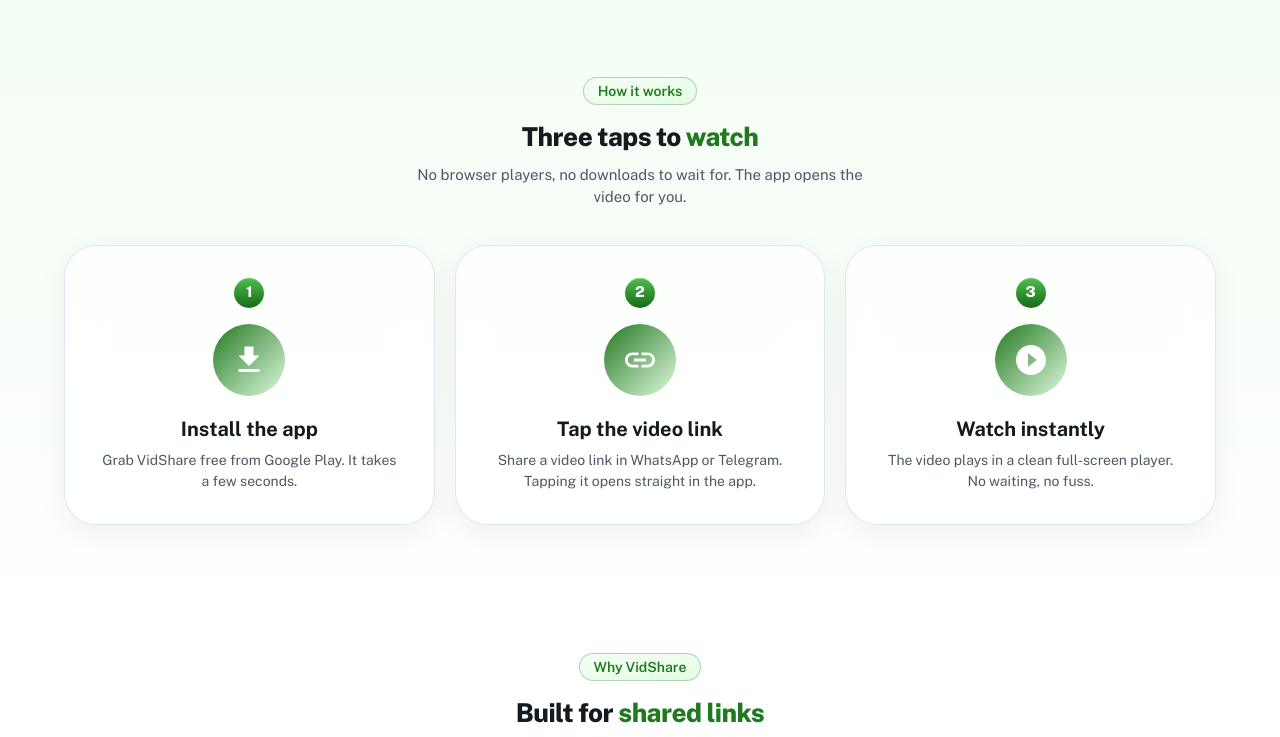
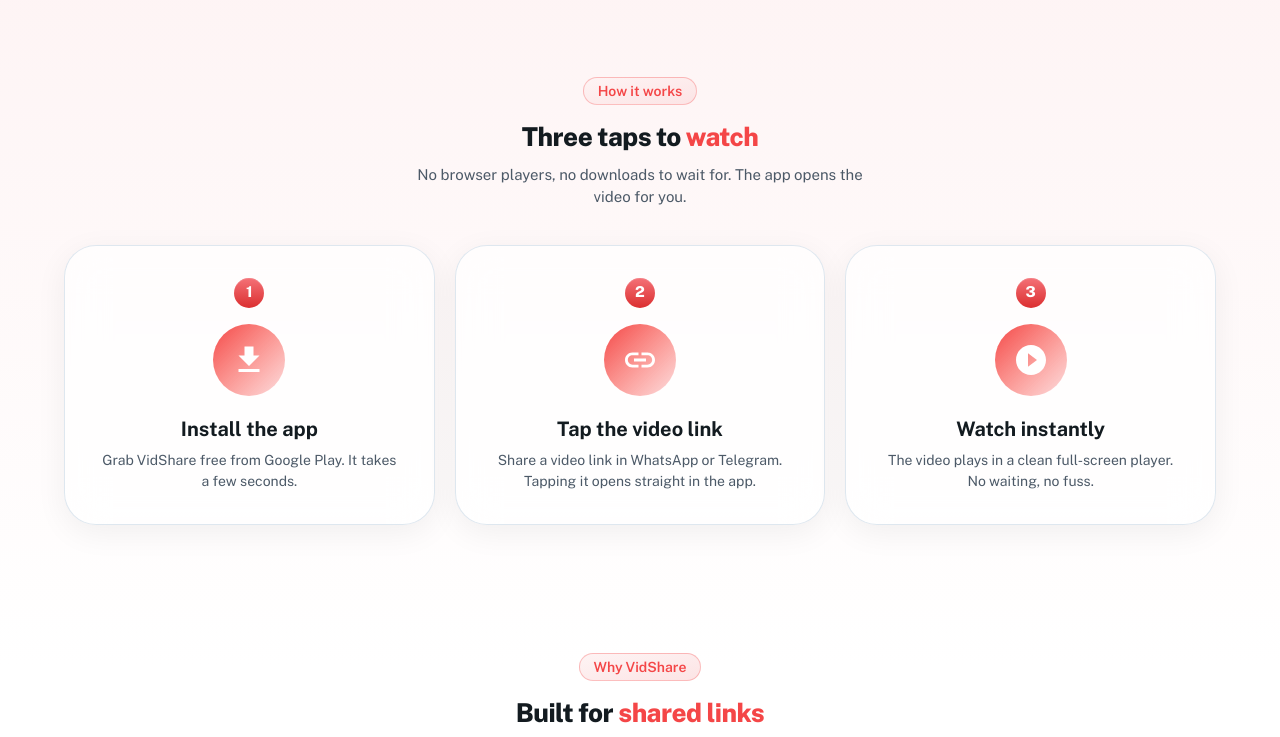
Before and after one commit to naitikprime07/videoshare-web, a website: page frontend/index.html in a window 1280 px wide. Shown: the part 1021-1758 px from the top of the page. Drawn offline with nearby package versions, Linux system fonts and the light colour scheme; no server answers.

Commit message:
WIP: current changes before stash apply

```diff
--- a/api/src/pages.js
+++ b/api/src/pages.js
@@ -345,7 +345,7 @@
 <title>${escapeHtml(title)}</title>
 <meta name="description" content="${escapeHtml(description)}">
 <meta name="robots" content="noindex, nofollow">
-<meta name="theme-color" content="#1F7A1F">
+<meta name="theme-color" content="#F44647">
 <meta property="og:type" content="website">
 <meta property="og:site_name" content="${escapeHtml(c.env.APP_NAME)}">
 <meta property="og:title" content="${escapeHtml(title)}">
--- a/frontend/dashboard/dashboard.css
+++ b/frontend/dashboard/dashboard.css
@@ -9,19 +9,19 @@
   --text: #111A16;
   --text-2: #3D4A44;
   --muted: #6A7973;
-  --primary: #1F7A1F;
-  --primary-hover: #196619;
-  --primary-soft: #EAF6EA;
+  --primary: #F44647;
+  --primary-hover: #DB2F30;
+  --primary-soft: #FCE7E8;
   --primary-text: #FFFFFF;
-  --chart: #1F7A1F;
+  --chart: #F44647;
   --grid: #EDF1EF;
   --up: #15803D;
   --down: #B91C1C;
   --danger: #B91C1C;
   --danger-soft: #FEF2F2;
-  --shadow-sm: 0 1px 2px rgba(16, 24, 20, .05);
-  --shadow: 0 1px 2px rgba(16, 24, 20, .04), 0 4px 16px rgba(16, 24, 20, .05);
-  --shadow-lg: 0 24px 64px rgba(16, 24, 20, .22);
+  --shadow-sm: 0 1px 2px rgba(24, 16, 16, .05);
+  --shadow: 0 1px 2px rgba(24, 16, 16, .04), 0 4px 16px rgba(24, 16, 16, .05);
+  --shadow-lg: 0 24px 64px rgba(24, 16, 16, .22);
   --radius: 16px;
   color-scheme: light;
 }
@@ -34,13 +34,13 @@
   --border: #1E2824;
   --border-strong: #2A3631;
   --text: #EEF3F1;
-  --text-2: #C3CEC9;
+  --text-2: #C9C3C3;
   --muted: #8A9892;
-  --primary: #3FA53F;
-  --primary-hover: #4BB44B;
-  --primary-soft: rgba(63, 165, 63, .14);
-  --primary-text: #041004;
-  --chart: #43A843;
+  --primary: #F44647;
+  --primary-hover: #F47177;
+  --primary-soft: rgba(244, 70, 71, .14);
+  --primary-text: #1A0505;
+  --chart: #F44647;
   --grid: #19211E;
   --up: #4ADE80;
   --down: #F87171;
@@ -254,7 +254,7 @@
   width: 34px;
   height: 34px;
   border-radius: 10px;
-  background: linear-gradient(to bottom, #51BC51, #136C13);
+  background: linear-gradient(to bottom, #F47177, #DB2F30);
   color: #fff;
   box-shadow: inset 0 1px rgba(255, 255, 255, .25);
 }
@@ -1030,7 +1030,7 @@
   display: grid;
   place-items: center;
   padding: 16px;
-  background: rgba(8, 12, 10, .5);
+  background: rgba(12, 8, 8, .5);
   backdrop-filter: blur(3px);
 }
 
@@ -1243,7 +1243,7 @@
   position: fixed;
   inset: 0;
   z-index: 45;
-  background: rgba(8, 12, 10, .45);
+  background: rgba(12, 8, 8, .45);
 }
 
 .drawer {
@@ -1673,9 +1673,9 @@
     margin-top: -22px;
     border-radius: 16px;
     border: 0;
-    background: linear-gradient(to bottom, #51BC51, #136C13);
+    background: linear-gradient(to bottom, #F47177, #DB2F30);
     color: #fff;
-    box-shadow: 0 8px 20px rgba(31, 122, 31, .35);
+    box-shadow: 0 8px 20px rgba(244, 70, 71, .35);
   }
 
   .fab svg {
--- a/frontend/index.html
+++ b/frontend/index.html
@@ -5,7 +5,7 @@
 <meta name="viewport" content="width=device-width,initial-scale=1">
 <title>VidShare — Free on Android</title>
 <meta name="description" content="Tap a video link and watch it in the free Android app.">
-<meta name="theme-color" content="#1F7A1F">
+<meta name="theme-color" content="#F44647">
 <link rel="icon" href="/favicon.svg" type="image/svg+xml">
 <link rel="preconnect" href="https://fonts.googleapis.com">
 <link rel="preconnect" href="https://fonts.gstatic.com" crossorigin>
--- a/frontend/share.css
+++ b/frontend/share.css
@@ -1,16 +1,16 @@
 /* Public pages (/app/:id, /creator/:id, /privacy, /, 404). Same layout and styling as DiskWala's file/creator pages:
    green theme, Public Sans, pill header, glass cards, gradient chips, light/dark toggle. */
 :root {
-  --g50: #F6FEF6;
-  --g100: #E3FBE3;
-  --g200: #C7F7C7;
-  --g300: #A1E8A1;
-  --g400: #51BC51;
-  --g500: #1F7A1F;
-  --g600: #136C13;
-  --g700: #0A470A;
-  --g800: #042F04;
-  --g900: #021D02;
+  --g50: #FEF4F4;
+  --g100: #FCE4E5;
+  --g200: #F9C6C9;
+  --g300: #F69CA1;
+  --g400: #F47177;
+  --g500: #F44647;
+  --g600: #DB2F30;
+  --g700: #A82426;
+  --g800: #6E1819;
+  --g900: #430F10;
   --primary: var(--g500);
   --primary-light: var(--g200);
   --bg: #ffffff;
@@ -22,20 +22,20 @@
   --glass: rgba(255, 255, 255, .7);
   --glass-shadow: 0 8px 32px rgba(0, 0, 0, .06);
   --plain: #ffffff;
-  --promo: rgba(31, 122, 31, .02);
-  --icon-circle: rgba(31, 122, 31, .08);
+  --promo: rgba(244, 70, 71, .02);
+  --icon-circle: rgba(244, 70, 71, .08);
   --chip-bg: linear-gradient(to bottom right, var(--g50), var(--g100));
-  --chip-border: rgba(31, 122, 31, .3);
+  --chip-border: rgba(244, 70, 71, .3);
   --chip-text: var(--g500);
-  --outlined-bg: rgba(161, 232, 161, .1);
-  --outlined-hover: rgba(161, 232, 161, .3);
+  --outlined-bg: rgba(246, 156, 161, .1);
+  --outlined-hover: rgba(246, 156, 161, .3);
   --outlined-border: var(--g300);
   --outlined-text: var(--g500);
   --header-bg: rgba(255, 255, 255, .4);
   --header-shadow: 0 0 1px rgba(85, 166, 246, .1), 1px 1.5px 2px -1px rgba(85, 166, 246, .15), 4px 4px 12px -2.5px rgba(85, 166, 246, .15);
   --accordion-bg: #ffffff;
   --accordion-hover: #EAF0F5;
-  --footer-bg: rgba(31, 122, 31, .02);
+  --footer-bg: rgba(244, 70, 71, .02);
   --error: #f44336;
   color-scheme: light;
 }
@@ -54,12 +54,12 @@
   --glass-shadow: 0 8px 32px rgba(0, 0, 0, .3);
   --plain: rgba(255, 255, 255, .02);
   --promo: rgba(255, 255, 255, .02);
-  --icon-circle: rgba(81, 188, 81, .08);
+  --icon-circle: rgba(244, 113, 119, .08);
   --chip-bg: linear-gradient(to bottom right, var(--g700), var(--g900));
-  --chip-border: rgba(31, 122, 31, .5);
+  --chip-border: rgba(244, 70, 71, .5);
   --chip-text: var(--g200);
-  --outlined-bg: rgba(19, 108, 19, .1);
-  --outlined-hover: rgba(19, 108, 19, .3);
+  --outlined-bg: rgba(219, 47, 48, .1);
+  --outlined-hover: rgba(219, 47, 48, .3);
   --outlined-border: var(--g700);
   --outlined-text: var(--g300);
   --header-bg: rgba(0, 0, 0, .4);
@@ -499,14 +499,14 @@
   color: var(--g50);
   background: var(--g500);
   background-image: linear-gradient(to bottom, var(--g400), var(--g600));
-  box-shadow: inset 0 1px rgba(161, 232, 161, .4);
+  box-shadow: inset 0 1px rgba(246, 156, 161, .4);
   outline: 1px solid var(--g700);
 }
 
 .btn.contained:hover {
   background: var(--g400);
   background-image: none;
-  box-shadow: 0 0 0 1px rgba(161, 232, 161, .5);
+  box-shadow: 0 0 0 1px rgba(246, 156, 161, .5);
 }
 
 .btn.outlined {
@@ -552,7 +552,7 @@
 }
 
 :focus-visible {
-  outline: 3px solid rgba(31, 122, 31, .5);
+  outline: 3px solid rgba(244, 70, 71, .5);
   outline-offset: 2px;
 }
 
@@ -1022,7 +1022,7 @@
 .step-grid .glass-card:hover,
 .feature-grid .glass-card:hover {
   transform: translateY(-4px);
-  box-shadow: 0 14px 40px rgba(31, 122, 31, .12);
+  box-shadow: 0 14px 40px rgba(244, 70, 71, .12);
 }
 
 .step-num {
@@ -1036,7 +1036,7 @@
   color: #fff;
   font-size: 15px;
   font-weight: 800;
-  box-shadow: inset 0 1px rgba(161, 232, 161, .4);
+  box-shadow: inset 0 1px rgba(246, 156, 161, .4);
 }
 
 .step .type-circle {
@@ -1159,7 +1159,7 @@
 
 details.acc[open] {
   border-color: var(--primary);
-  box-shadow: 0 2px 12px rgba(31, 122, 31, .08);
+  box-shadow: 0 2px 12px rgba(244, 70, 71, .08);
 }
 
 details.acc summary {
```
Also changed, not shown: frontend/login/index.html (+1 -1 lines), frontend/privacy/index.html (+1 -1 lines), frontend/terms/index.html (+1 -1 lines).
